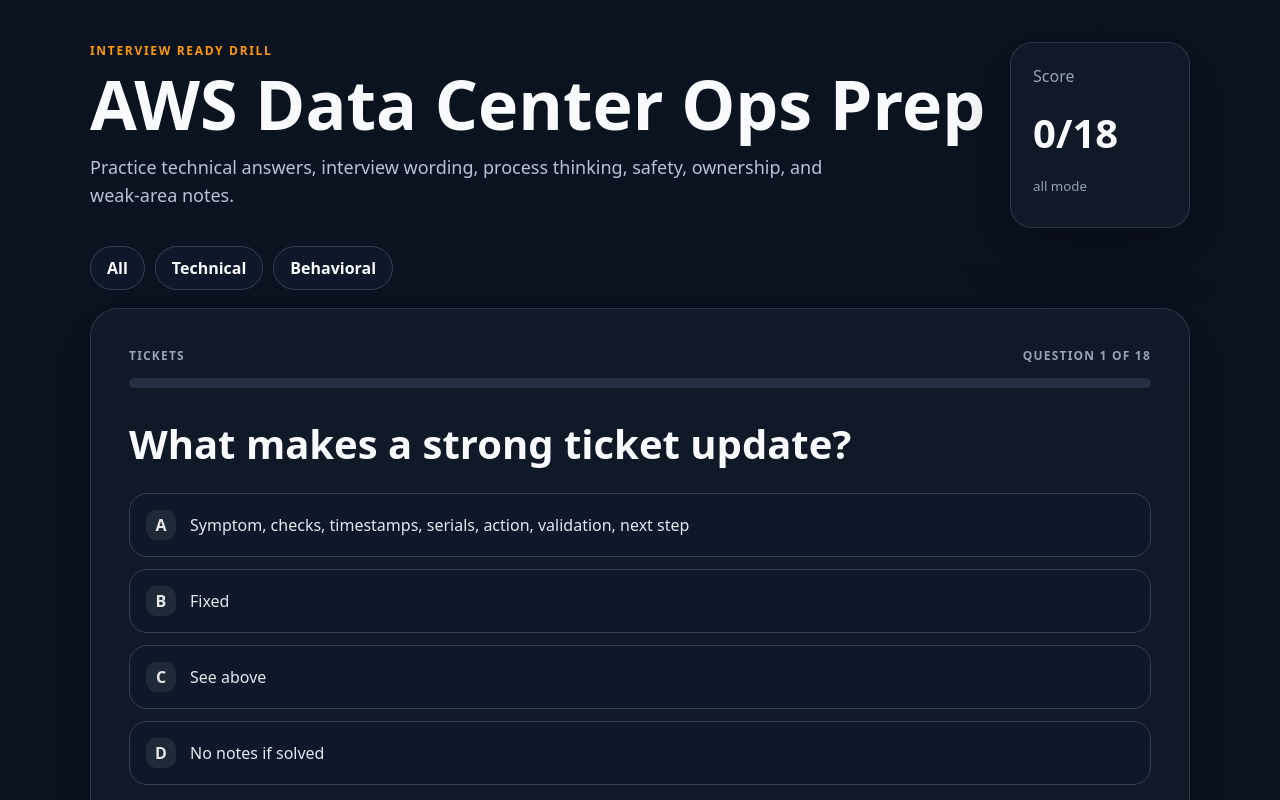
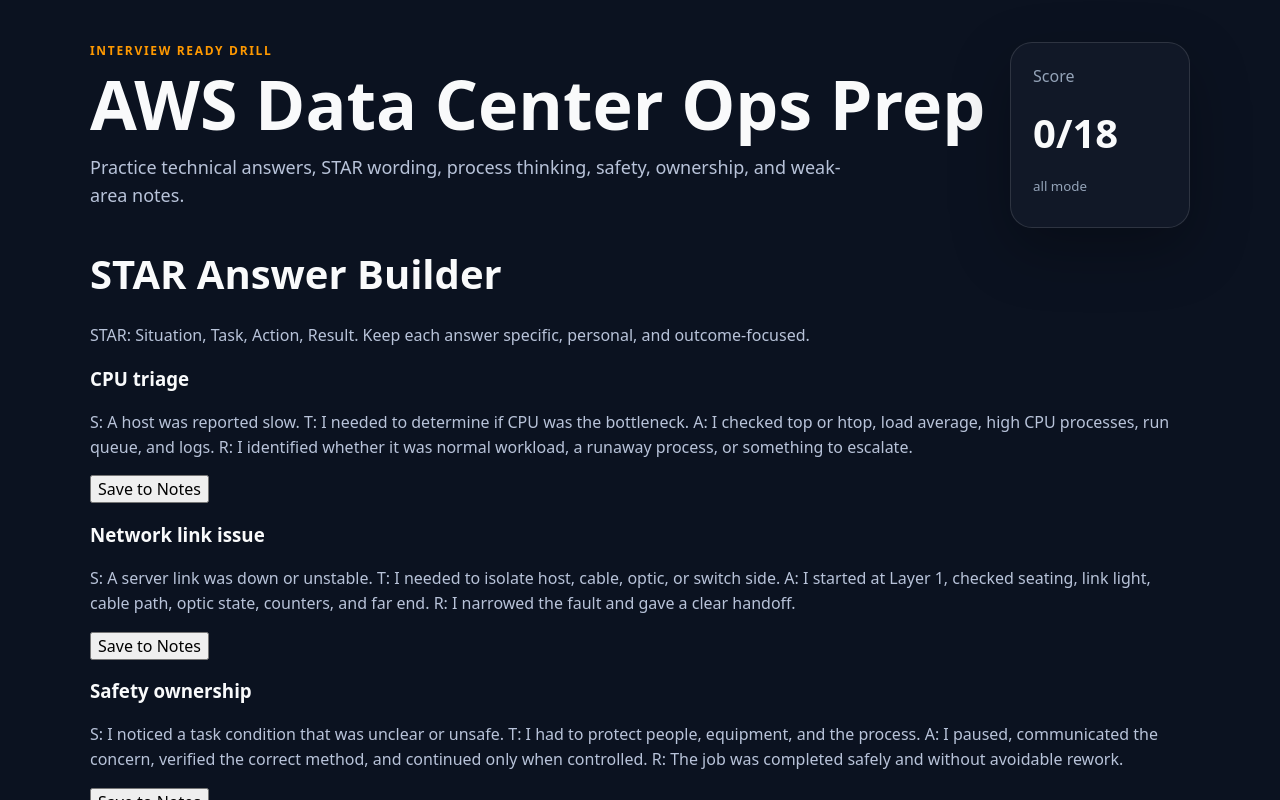
Before and after one commit to Wolfechelios/-amazon-study-helper, a React (Vite) app: page / in a window 1280 px wide. Shown: the top 800 px of the page. Built offline with nearby package versions, Linux system fonts and the light colour scheme.

Commit message:
Wire STAR builder into app

```diff
--- a/src/main.tsx
+++ b/src/main.tsx
@@ -1,5 +1,6 @@
 import React, { useEffect, useMemo, useState } from "react";
 import { createRoot } from "react-dom/client";
+import { starExamples, starGuide } from "./starExamples";
 import "./styles.css";
 
 type Q = { area: string; prompt: string; answers: string[]; correct: number; note: string; weak: string };
@@ -45,21 +46,15 @@
   const done = pick !== null;
   const final = done && i === deck.length - 1;
 
-  function answer(n: number) {
-    if (done) return;
-    setPick(n);
-    if (n === q.correct) setScore(s => s + 1);
-    else if (!missed.includes(q.weak)) setMissed(m => [...m, q.weak]);
-  }
+  function answer(n: number) { if (done) return; setPick(n); if (n === q.correct) setScore(s => s + 1); else if (!missed.includes(q.weak)) setMissed(m => [...m, q.weak]); }
   function next() { if (i < deck.length - 1) { setI(i + 1); setPick(null); } }
   function restart(nextMode = mode) { setMode(nextMode); setRound(r => r + 1); setI(0); setPick(null); setScore(0); setMissed([]); }
-  function addMissesToNotes() {
-    const add = missed.length ? "\n\nMissed today:\n- " + missed.join("\n- ") : "\n\nNo missed areas yet.";
-    setNotes(n => n + add);
-  }
+  function addMissesToNotes() { const add = missed.length ? "\n\nMissed today:\n- " + missed.join("\n- ") : "\n\nNo missed areas yet."; setNotes(n => n + add); }
+  function saveStar(text: string) { setNotes(n => n + "\n\nSTAR answer:\n" + text); }
 
   return <main className="app-shell">
-    <section className="hero"><div><p className="eyebrow">Interview Ready Drill</p><h1>AWS Data Center Ops Prep</h1><p>Practice technical answers, interview wording, process thinking, safety, ownership, and weak-area notes.</p></div><div className="score-card"><span>Score</span><strong>{score}/{deck.length}</strong><small>{mode} mode</small></div></section>
+    <section className="hero"><div><p className="eyebrow">Interview Ready Drill</p><h1>AWS Data Center Ops Prep</h1><p>Practice technical answers, STAR wording, process thinking, safety, ownership, and weak-area notes.</p></div><div className="score-card"><span>Score</span><strong>{score}/{deck.length}</strong><small>{mode} mode</small></div></section>
+    <section className="star-card"><h2>STAR Answer Builder</h2><p>{starGuide}</p><div className="star-grid">{starExamples.map(ex => <article key={ex.title}><h3>{ex.title}</h3><p>{ex.text}</p><button onClick={() => saveStar(ex.text)}>Save to Notes</button></article>)}</div></section>
     <section className="mode-row"><button onClick={() => restart("all")}>All</button><button onClick={() => restart("technical")}>Technical</button><button onClick={() => restart("behavioral")}>Behavioral</button></section>
     <section className="game-card"><div className="area-row"><span>{q.area}</span><span>Question {i + 1} of {deck.length}</span></div><div className="progress"><div style={{ width: `${((i + Number(done)) / deck.length) * 100}%` }} /></div><h2>{q.prompt}</h2><div className="choices">{q.answers.map((a, n) => { let c = "choice"; if (done && n === q.correct) c += " correct"; if (done && n === pick && n !== q.correct) c += " wrong"; return <button className={c} key={a} onClick={() => answer(n)}><span>{String.fromCharCode(65+n)}</span>{a}</button>; })}</div>{done && <div className="explain"><strong>{pick === q.correct ? "Correct." : "Missed."}</strong> {q.note}<br/><b>Weak tag:</b> {q.weak}</div>}<div className="actions"><button className="ghost" onClick={() => restart()}>Restart</button><button onClick={next} disabled={!done || final}>{final ? "Round complete" : "Next"}</button></div></section>
     <section className="notes-card"><div><h2>Weak-Area Notes</h2><p>Use this before the interview. It saves on this browser.</p></div><textarea value={notes} onChange={e => setNotes(e.target.value)} /><div className="actions"><button className="ghost" onClick={() => setNotes(defaults)}>Reset Notes</button><button onClick={addMissesToNotes}>Add Missed Areas</button></div>{missed.length > 0 && <div className="missed"><strong>Missed this round:</strong> {missed.join(", ")}</div>}</section>
```
